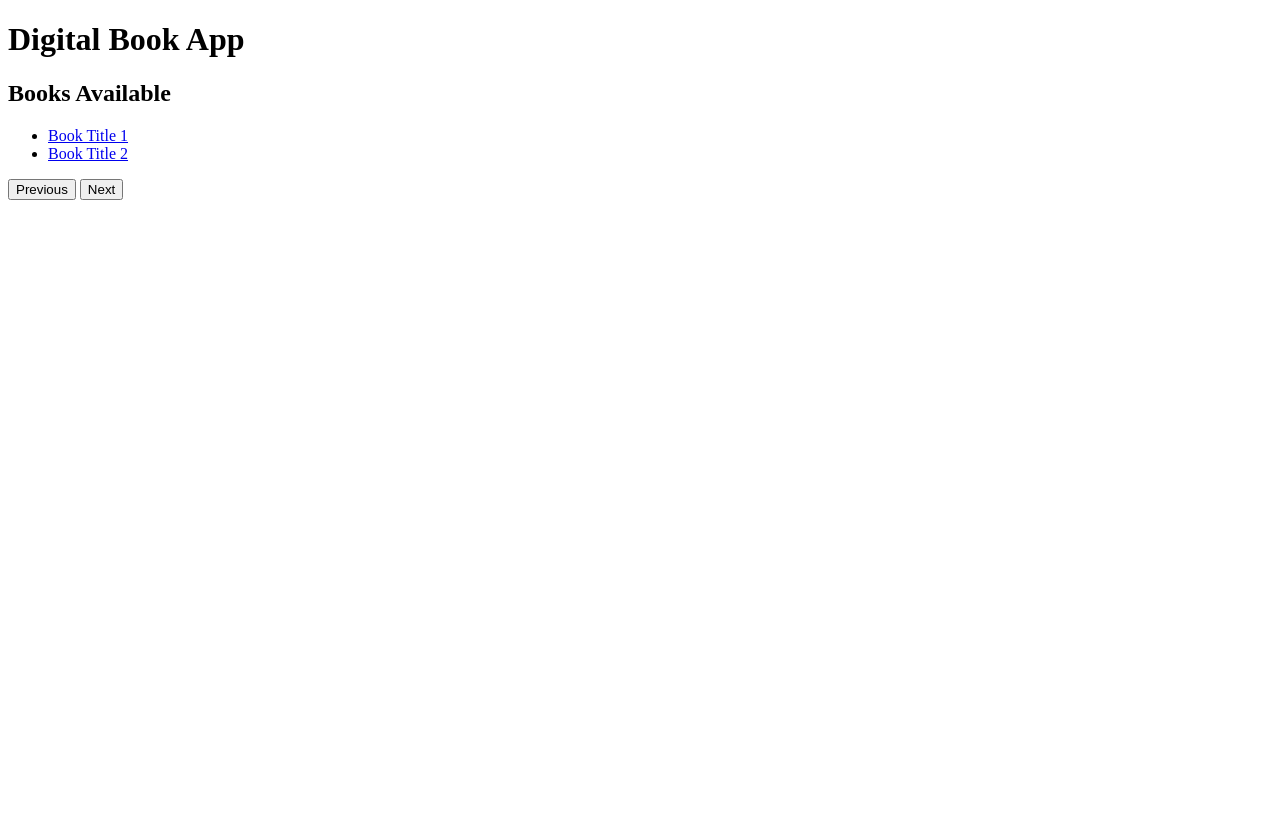
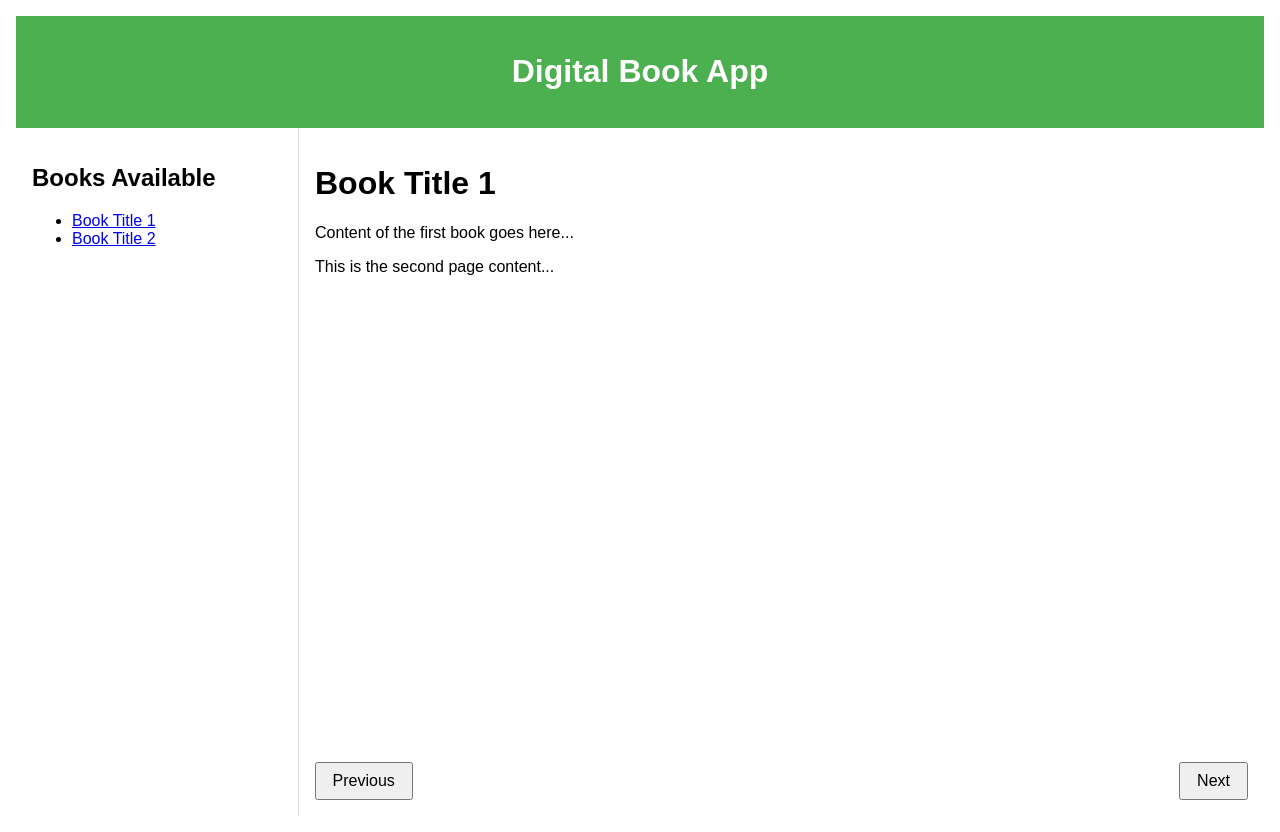
Before and after one commit to jasminefloyd/floyd-books, a plain HTML site: page index.html in a window 1280 px wide. Both pictures are taken after a click on the link "Book Title 1". Before the commit the page ends 800 px from the top, so only its background shows below. Drawn offline with Linux system fonts and the light colour scheme.

Commit message:
new layout

```diff
--- a/action.js
+++ b/action.js
@@ -0,0 +1,49 @@
+document.addEventListener("DOMContentLoaded", function() {
+    const bookLinks = document.querySelectorAll("#book-list a");
+    const bookPages = document.querySelectorAll(".page");
+    const pageTurnSound = document.getElementById("page-turn-sound");
+    let currentPage = 0;
+
+    bookLinks.forEach(link => {
+        link.addEventListener("click", function(event) {
+            event.preventDefault();
+            const book = event.target.getAttribute("data-book");
+            fetch(`books/${book}`)
+                .then(response => response.text())
+                .then(data => {
+                    bookPages.forEach((page, index) => {
+                        page.innerHTML = index === 0 ? data : '';
+                    });
+                    currentPage = 0;
+                    resetPages();
+                });
+        });
+    });
+
+    document.getElementById("next-page").addEventListener("click", () => {
+        if (currentPage < bookPages.length - 1) {
+            currentPage++;
+            turnPage();
+        }
+    });
+
+    document.getElementById("prev-page").addEventListener("click", () => {
+        if (currentPage > 0) {
+            currentPage--;
+            turnPage();
+        }
+    });
+
+    function turnPage() {
+        bookPages.forEach((page, index) => {
+            page.style.transform = index <= currentPage ? "rotateY(0deg)" : "rotateY(-180deg)";
+        });
+        pageTurnSound.play();
+    }
+
+    function resetPages() {
+        bookPages.forEach((page, index) => {
+            page.style.transform = index === 0 ? "rotateY(0deg)" : "rotateY(-180deg)";
+        });
+    }
+});
--- /dev/null
+++ b/books/book1.html
@@ -0,0 +1,15 @@
+<!DOCTYPE html>
+<html lang="en">
+<head>
+    <meta charset="UTF-8">
+    <title>Book 1</title>
+    <style>
+        body { font-family: Arial, sans-serif; padding: 1rem; }
+    </style>
+</head>
+<body>
+    <h1>Book Title 1</h1>
+    <p>Content of the first book goes here...</p>
+    <p>This is the second page content...</p>
+</body>
+</html>
--- a/index.html
+++ b/index.html
@@ -29,7 +29,7 @@
             </div>
         </div>
     </main>
-    <audio id="page-turn-sound" src="assets/sounds/page-turn.mp3"></audio>
+    <audio id="page-turn-sound" src="assets/page-flip.mp3"></audio>
     <script src="action.js"></script>
 </body>
 </html>
--- a/style.css
+++ b/style.css
@@ -0,0 +1,68 @@
+body {
+    font-family: Arial, sans-serif;
+    margin: 0;
+    padding: 0;
+    display: flex;
+    flex-direction: column;
+    height: 100vh;
+}
+
+header {
+    background-color: #4CAF50;
+    color: white;
+    text-align: center;
+    padding: 1rem;
+}
+
+main {
+    display: flex;
+    flex: 1;
+}
+
+#book-list {
+    width: 20%;
+    border-right: 1px solid #ddd;
+    padding: 1rem;
+}
+
+#book-content {
+    flex: 1;
+    display: flex;
+    flex-direction: column;
+    padding: 1rem;
+    position: relative;
+}
+
+#book-pages {
+    flex: 1;
+    position: relative;
+    perspective: 1000px;
+}
+
+.page {
+    width: 100%;
+    height: 100%;
+    position: absolute;
+    top: 0;
+    left: 0;
+    background: white;
+    backface-visibility: hidden;
+    transform-origin: left;
+    transition: transform 1s;
+}
+
+.page:nth-child(2) {
+    transform: rotateY(-180deg);
+}
+
+#controls {
+    display: flex;
+    justify-content: space-between;
+    margin-top: 1rem;
+}
+
+button {
+    padding: 0.5rem 1rem;
+    font-size: 1rem;
+    cursor: pointer;
+}
```
Also changed, not shown: books/book2.html (added, +15 -0 lines), 1 other file.
